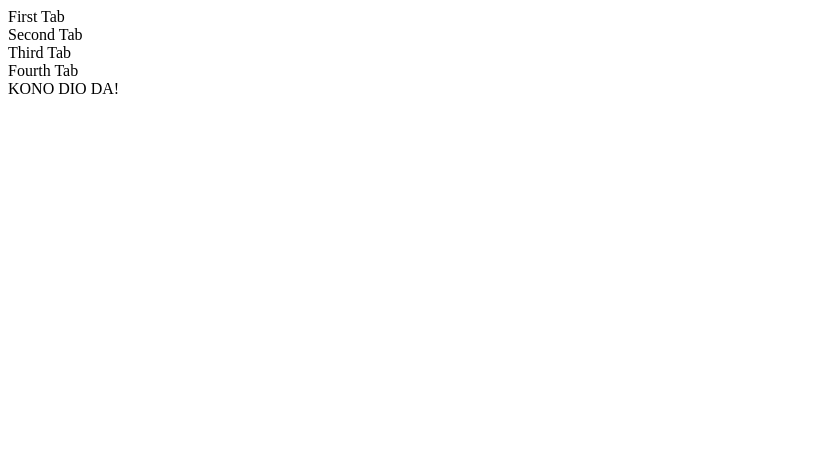
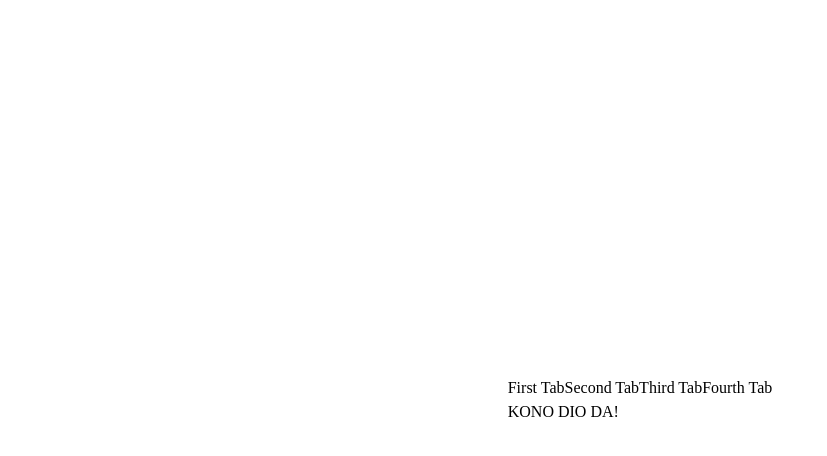
Before and after one commit to d2038-dev/simple-tabs, a plain HTML site: page index.html in a window 1280 px wide. Shown: the whole page, without its empty margins (0-827 px from the left). Drawn offline with Linux system fonts and the light colour scheme.

Commit message:
feat(layout): improve page layout and basic styling
This commit enhances the overall page layout and basic styling of the
simple tabs project.

- Updated index.html to improve the structure of the page layout.
- Modified style.css to include basic layout styles and normalize
styling.
- Improved the visual presentation and consistency of the tab interface
within the page layout.

```diff
--- a/index.html
+++ b/index.html
@@ -8,6 +8,7 @@
     <title>Simple tabs</title>
   </head>
   <body>
+    <div class="layout">
       <div class="page">
         <div class="tabs">
           <div class="tabs__tab" data-tab-id="first">First Tab</div>
@@ -17,5 +18,6 @@
         </div>
         <div class="page__content" data-id="content"></div>
       </div>
+    </div>
   </body>
 </html>
--- a/style.css
+++ b/style.css
@@ -0,0 +1,27 @@
+*,
+*::before,
+*::after {
+  box-sizing: border-box;
+}
+
+* {
+  margin: 0;
+}
+
+body {
+  line-height: 1.5;
+}
+
+.layout {
+  min-height: 100vh;
+  display: flex;
+  justify-content: center;
+  align-items: center;
+}
+
+.tabs {
+  display: flex;
+}
+
+.tabs__tab_active {
+}
```
Lines whose indentation alone changed are shown as unchanged.
